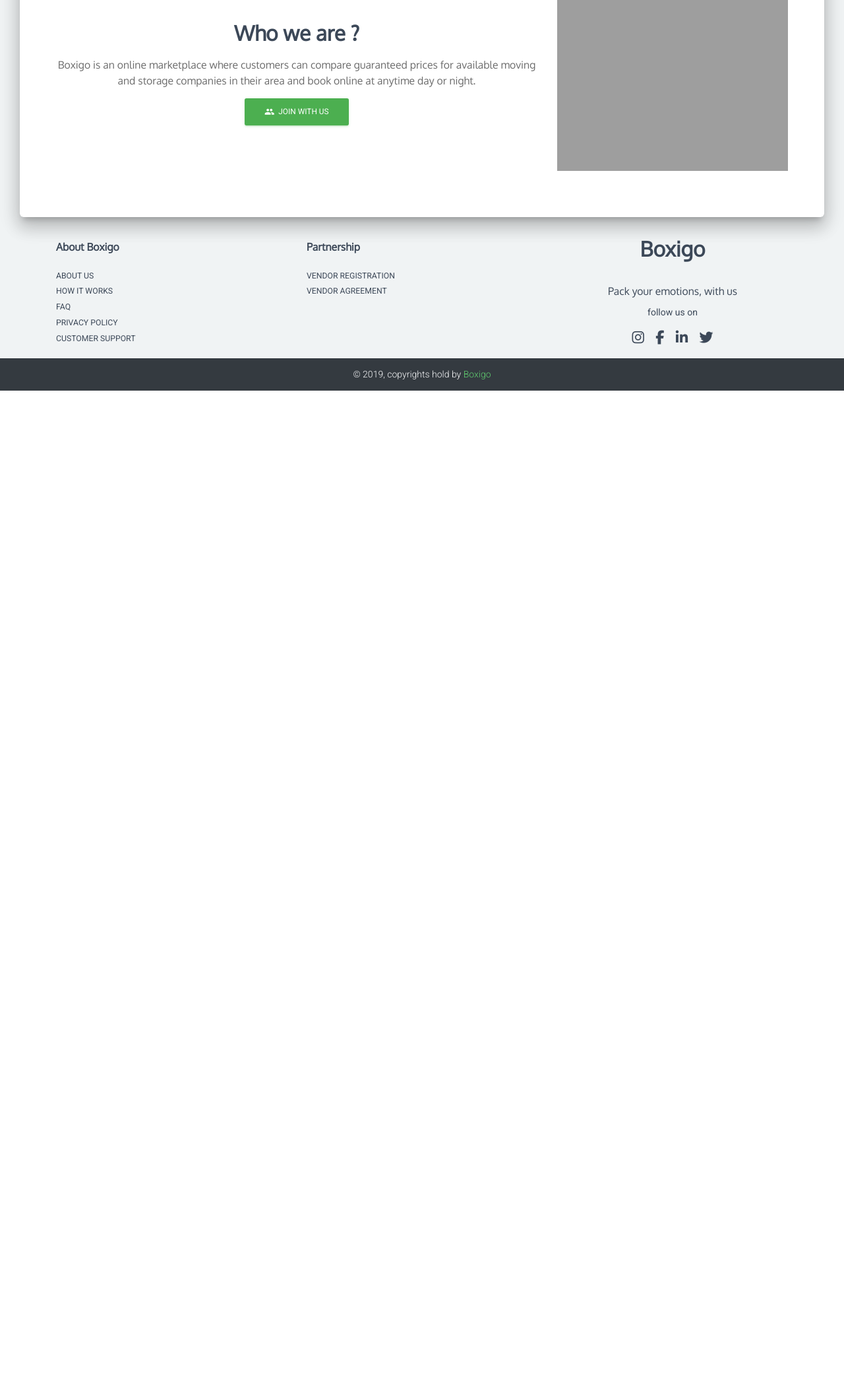
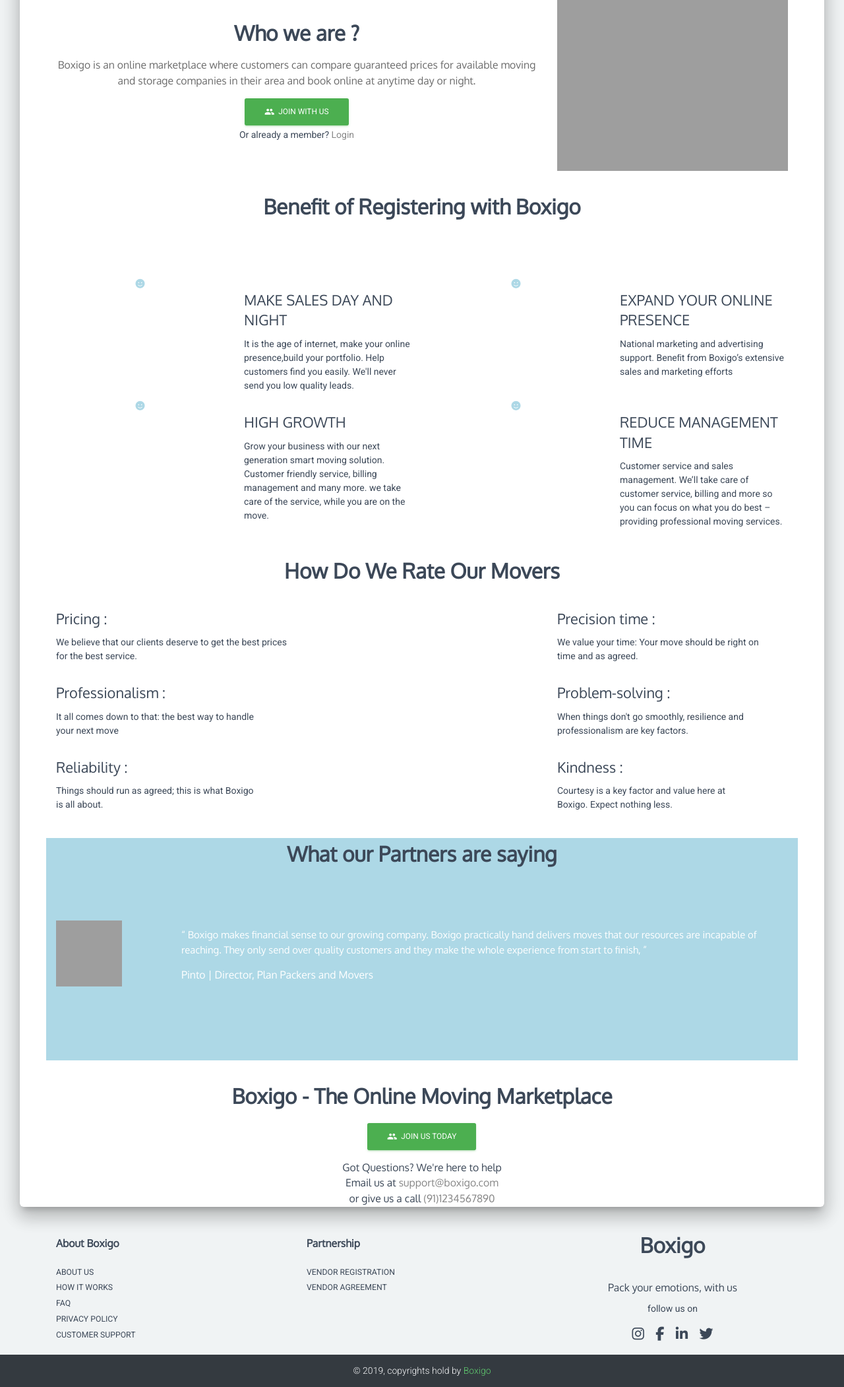
Before and after one commit to raghulrage/boxigo_customer_portal, a CodeIgniter app: page /boxigo_test/home/forserviceprovider in a window 1280 px wide. Shown: the part 464-2566 px from the top of the page at 66% size. Before the commit the page ends 1056 px from the top, so only its background shows below. Run offline with CodeIgniter, Linux system fonts and the light colour scheme; style sheets or scripts are compiled from the project's sources; some libraries are stand-ins or nearby versions; grey boxes are pictures that could not be loaded.

Commit message:
updated files

```diff
--- a/application/controllers/Home.php
+++ b/application/controllers/Home.php
@@ -69,4 +69,9 @@
 	{
 		$this->load->template('Terms_and_condition');
 	}
+
+	public function vendor_agreement()
+	{
+		$this->load->template('Vendor_agreement');
+	}
 }
--- a/application/views/Customer_support.php
+++ b/application/views/Customer_support.php
@@ -59,7 +59,7 @@
 				<div class="col-sm-6 text-center">
 					<h3>Service Provider</h3>
 					<p>Become and Boxigo Verified Vendor</p>
-					<p>JOIN TODAY</p>
+					<p><a style="color: green"href="<?= base_url();?>home/forserviceprovider">JOIN TODAY</a></p>
 
 
 				</div>
--- a/application/views/Forserviceprovider.php
+++ b/application/views/Forserviceprovider.php
@@ -23,17 +23,110 @@
               <button data-toggle="modal" data-target="#myModal" class="btn btn-success btn-raised btn-md">
               <i class="material-icons">group</i>&nbsp;&nbsp;Join with us
               </button>
+              <p> Or already a member? <a href="">Login</a></p>
 
           </div>
           <div class="col-sm-4">
             <img style='height:auto;width:100%'src="https://cdn.dribbble.com/users/767646/screenshots/1943995/team.gif" alt="image">
           </div>
+          <h2 class="title ml-auto mr-auto">Benefit of Registering with Boxigo</h2>
         </div>
       </div>
 
     </div>
+    <div class="container ml-auto mr-auto">
+      <div class="row">
+        <div class="col-sm-3 text-center rupesh">
+          <i class="fas fa-smile"style="color: lightblue"></i>
+        </div>
+        <div class="col-sm-3 ">
+          <h3>MAKE SALES DAY AND NIGHT</h3>
+          <p>It is the age of internet, make your online presence,build your portfolio. Help customers find you easily. We'll never send you  low quality leads.</p>
+        </div>
+        <div class="col-sm-3 text-center rupesh">
+          <i class="fas fa-smile"style="color: lightblue"></i>
+        </div>
+        <div class="col-sm-3 ">
+          <h3>EXPAND YOUR ONLINE PRESENCE</h3>
+          <p>National marketing and advertising support. Beneﬁt from Boxigo’s extensive sales and marketing efforts</p>
+        </div>
+        <div class="col-sm-3  text-center rupesh">
+          <i class="fas fa-smile"style="color: lightblue"></i>
+        </div>
+        <div class="col-sm-3 ">
+          <h3>HIGH GROWTH</h3>
+          <p>Grow your business with our next generation smart moving solution. Customer friendly service, billing management and many more. we take care of the service, while you are on the move.</p>
+        </div>
+        <div class="col-sm-3  text-center rupesh">
+          <i class="fas fa-smile" style="color: lightblue"></i>
+        </div>
+        <div class="col-sm-3 ">
+          <h3>REDUCE MANAGEMENT TIME</h3>
+          <p>Customer service and sales management. We’ll take care of customer service, billing and more so you can focus on what you do best – providing professional moving services.</p>
+        </div>
+        <h2 class="title ml-auto mr-auto">How Do We Rate Our Movers</h2>
+      </div>
+    </div>
+    <div class="container">
+      <div class="row">
+        <div class="col-sm-8 ">
+          <h3>Pricing :</h3>
+          <p>We believe that our clients deserve to get the best prices<br>for the best service.</p>
+        </div>
+        <div class="col-sm-4 ">
+          <h3>Precision time :</h3>
+          <p>We value your time: Your move should be right on <br>time and as agreed.</p>
+        </div>
+        <div class="col-sm-8">
+          <h3>Professionalism :</h3>
+          <p>It all comes down to that: the best way to handle<br> your next move</p>
+        </div>
+        <div class="col-sm-4">
+          <h3>Problem-solving :</h3>
+          <p>When things don't go smoothly, resilience and <br>professionalism are key factors.</p>
+        </div>
+        <div class="col-sm-8">
+          <h3>Reliability :</h3>
+          <p>Things should run as agreed; this is what Boxigo <br> is all about.</p>
+        </div>
+        <div class="col-sm-4">
+          <h3>Kindness :</h3>
+          <p>Courtesy is a key factor and value here at <br> Boxigo. Expect nothing less.</p>
+        </div>
+
+
+      </div>
+    </div>
+    <div class="container"style="background:lightblue">
+      <h2 class="title text-center">What our Partners are saying</h2><br><br><br>
+      <div class="row">
+        <div class="col-sm-2 text-left">
+          <img src="https://www.libertyinsurance.in/images/support-banner.jpg" style="height:100px;width:100px">
+        </div>
+        <div class="col-sm-10">
+          <h5 style="color: white">“ Boxigo makes financial sense to our growing company. Boxigo practically hand delivers moves that our resources are incapable of reaching. They only send over quality customers and they make the whole experience from start to finish, ”
+            <br><h4 style="color:white">Pinto | Director, Plan Packers and Movers<h5><br><br><br><br>
+        </div>
+      </div>
+    </div>
+    <h2 class="title text-center">Boxigo - The Online Moving Marketplace</h2>
+    <div class="container">
+      <div class="row">
+        <div class="rup ml-auto mr-auto">
+          <button data-toggle="modal" data-target="#myModal" class="btn btn-success btn-raised btn-md ml-auto mr-auto">
+          <i class="material-icons">group</i>&nbsp;&nbsp;Join Us Today
+          </button>
+        </div>
+
+      </div>
+    </div>
+    <h4 class="text-center"> Got Questions? We're here to help<br>
+        Email us at <a href="">support@boxigo.com</a><br>
+        or give us a call<a href=""> (91)1234567890</a></h4>
+
 
   </div>
+
 
 
 
@@ -163,7 +256,7 @@
               </div>
 
               <div class="col-sm-6">
-                <p class="mt-2 ml-2">Click here for <a href="<?= base_url(); ?>home/terms_and_condition">Terms and Conditions</a></p>
+                <p class="mt-2 ml-2">Click here for <a style="color:green"href="<?= base_url(); ?>home/terms_and_condition">Terms and Conditions</a></p>
               </div>
 
             </div>
--- a/application/views/templates/footer.php
+++ b/application/views/templates/footer.php
@@ -50,7 +50,7 @@
             </ul>
             <ul class="navbar-nav text-justify pt-0">
               <li class="nav-item">
-                <a class="nav-link pl-0" rel="tooltip" title="" data-placement="bottom" href="<?= base_url(); ?>home/forserviceprovider">
+                <a class="nav-link pl-0" rel="tooltip" title="" data-placement="bottom" href="<?= base_url(); ?>home/vendor_agreement">
                   <!-- <i class="fab fa-black-tie"></i> &nbsp; -->Vendor Agreement
                 </a>
               </li>
```
Also changed, not shown: application/views/Vendor_agreement.php (added, +60 -0 lines).
